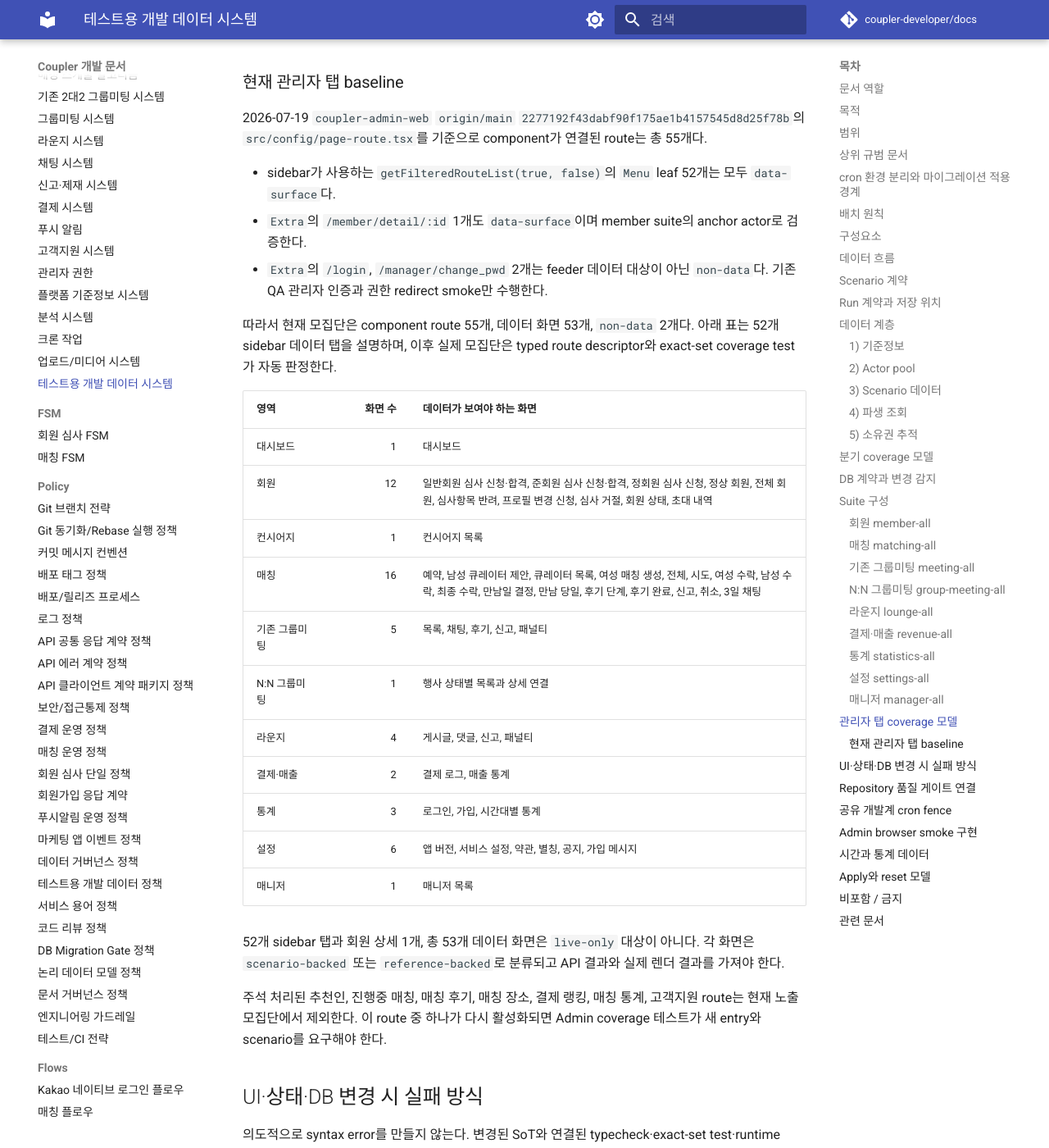
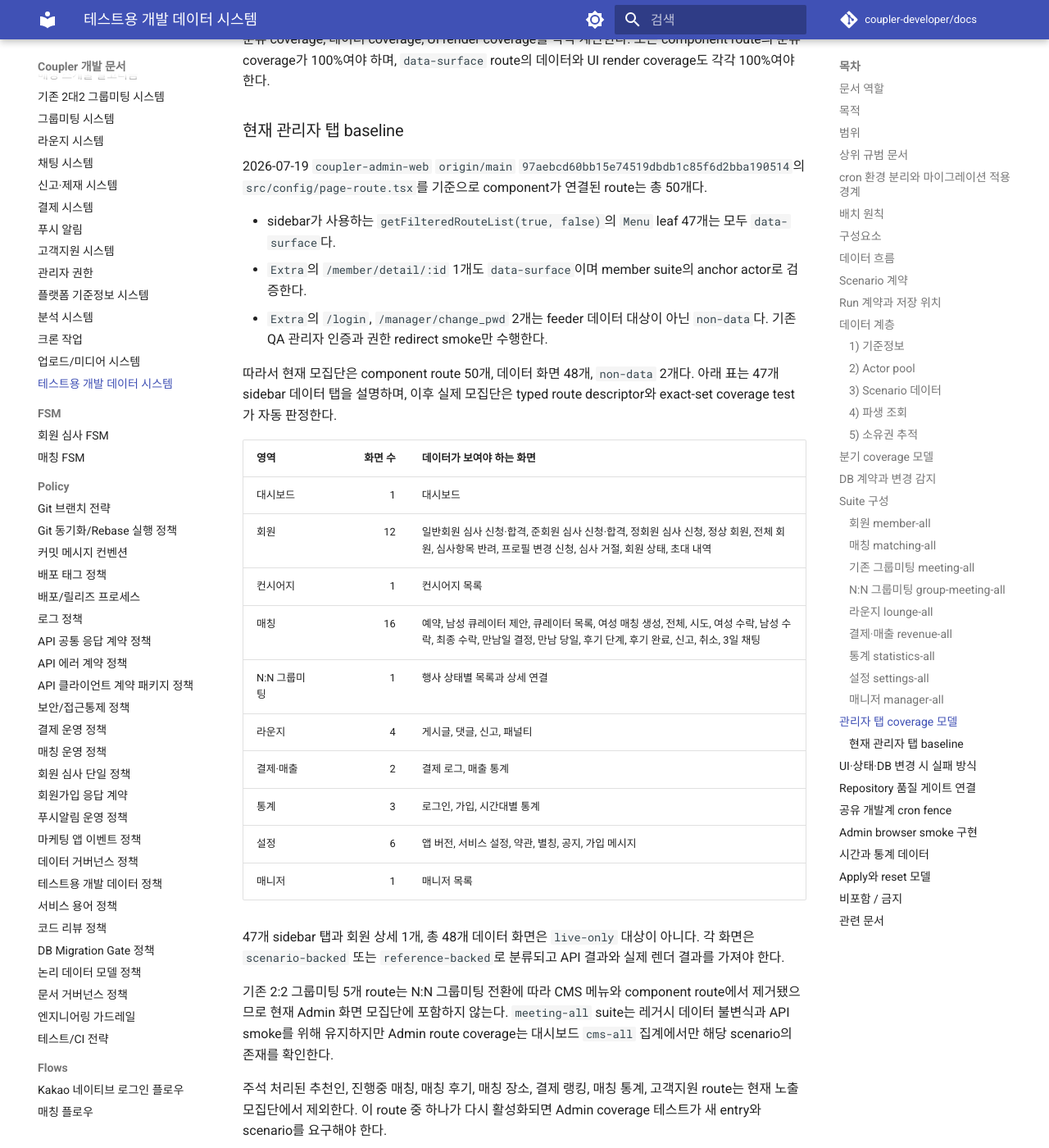
Before and after one commit to coupler-developer/docs, an MkDocs documentation site: the page built from content/architecture/development-test-data-system.md, in a window 1280 px wide and 1400 px high, scrolled down 13712 px. Shown: the whole window at 82% size. Built offline with MkDocs 1.6.1 and Material for MkDocs 9.7.7, drawn with Linux system fonts in a browser that asks for light colours; comment, search, counter and statistics services are not loaded; some of the changed text lies outside the part shown.

Commit message:
docs: 그룹미팅 개발데이터 기준 동기화
Reason:
- 기존 2:2 CMS 메뉴 제거와 프로필 열람 승인 조건이 문서 기준에 반영되지 않았습니다.

Changes:
- Admin baseline을 50 component route, 48 data route, 47 sidebar로 갱신했습니다.
- catalog v6과 동일 행사 승인 참여자 프로필 열람 불변식을 문서화했습니다.
- 공유 개발계 reset·재적용을 기술부채의 다음 단계로 명시했습니다.

How:
- Admin main 97aebcd의 route contract와 Mobile 조회 정책을 기준으로 architecture, flow, policy, 기술부채를 동기화했습니다.

Tests:
- yarn validate:docs 통과

```diff
--- a/content/architecture/development-test-data-system.md
+++ b/content/architecture/development-test-data-system.md
@@ -324,6 +324,7 @@ TypeScript 문법이나 model import만으로 실제 DB 변경을 증명하지
 - 신청, 승인, 승인 취소, 채팅방 탈퇴와 참여 가능한 모든 행사의 기준 여성 참여자 `dummy-female`
 - 행사 확정·종료·취소와 참여자 입장·승인 취소·탈퇴 시스템 메시지
 - 일반·관리자 삭제 채팅, 읽음 위치, 프로필 열람 공개·비공개, 후기 성공·실패, 신고 대기·처리·기각
+- 프로필 열람자와 대상이 같은 행사의 서로 다른 승인 참여자이며 실제 Mobile 조회 정책을 통과하는지 검증
 - 상세 이미지의 `pending`, `processing`, `ready`, `failed`, `discarded` 상태와 event 연결·미연결 reset 소유권
 - 기존 QA host의 관리자 소유권, namespace idempotency key와 registry row ref가 모두 일치하는지 검증
 
@@ -399,13 +400,13 @@ coverage entry는 다음 축을 가진다.
 
 ### 현재 관리자 탭 baseline
 
-2026-07-19 `coupler-admin-web` `origin/main` `2277192f43dabf90f175ae1b4157545d8d25f78b`의 `src/config/page-route.tsx`를 기준으로 component가 연결된 route는 총 55개다.
+2026-07-19 `coupler-admin-web` `origin/main` `97aebcd60bb15e74519dbdb1c85f6d2bba190514`의 `src/config/page-route.tsx`를 기준으로 component가 연결된 route는 총 50개다.
 
-- sidebar가 사용하는 `getFilteredRouteList(true, false)`의 `Menu` leaf 52개는 모두 `data-surface`다.
+- sidebar가 사용하는 `getFilteredRouteList(true, false)`의 `Menu` leaf 47개는 모두 `data-surface`다.
 - `Extra`의 `/member/detail/:id` 1개도 `data-surface`이며 member suite의 anchor actor로 검증한다.
 - `Extra`의 `/login`, `/manager/change_pwd` 2개는 feeder 데이터 대상이 아닌 `non-data`다. 기존 QA 관리자 인증과 권한 redirect smoke만 수행한다.
 
-따라서 현재 모집단은 component route 55개, 데이터 화면 53개, `non-data` 2개다. 아래 표는 52개 sidebar 데이터 탭을 설명하며, 이후 실제 모집단은 typed route descriptor와 exact-set coverage test가 자동 판정한다.
+따라서 현재 모집단은 component route 50개, 데이터 화면 48개, `non-data` 2개다. 아래 표는 47개 sidebar 데이터 탭을 설명하며, 이후 실제 모집단은 typed route descriptor와 exact-set coverage test가 자동 판정한다.
 
 | 영역 | 화면 수 | 데이터가 보여야 하는 화면 |
 | --- | ---: | --- |
@@ -413,7 +414,6 @@ coverage entry는 다음 축을 가진다.
 | 회원 | 12 | 일반회원 심사 신청·합격, 준회원 심사 신청·합격, 정회원 심사 신청, 정상 회원, 전체 회원, 심사항목 반려, 프로필 변경 신청, 심사 거절, 회원 상태, 초대 내역 |
 | 컨시어지 | 1 | 컨시어지 목록 |
 | 매칭 | 16 | 예약, 남성 큐레이터 제안, 큐레이터 목록, 여성 매칭 생성, 전체, 시도, 여성 수락, 남성 수락, 최종 수락, 만남일 결정, 만남 당일, 후기 단계, 후기 완료, 신고, 취소, 3일 채팅 |
-| 기존 그룹미팅 | 5 | 목록, 채팅, 후기, 신고, 패널티 |
 | N:N 그룹미팅 | 1 | 행사 상태별 목록과 상세 연결 |
 | 라운지 | 4 | 게시글, 댓글, 신고, 패널티 |
 | 결제·매출 | 2 | 결제 로그, 매출 통계 |
@@ -421,7 +421,9 @@ coverage entry는 다음 축을 가진다.
 | 설정 | 6 | 앱 버전, 서비스 설정, 약관, 별칭, 공지, 가입 메시지 |
 | 매니저 | 1 | 매니저 목록 |
 
-52개 sidebar 탭과 회원 상세 1개, 총 53개 데이터 화면은 `live-only` 대상이 아니다. 각 화면은 `scenario-backed` 또는 `reference-backed`로 분류되고 API 결과와 실제 렌더 결과를 가져야 한다.
+47개 sidebar 탭과 회원 상세 1개, 총 48개 데이터 화면은 `live-only` 대상이 아니다. 각 화면은 `scenario-backed` 또는 `reference-backed`로 분류되고 API 결과와 실제 렌더 결과를 가져야 한다.
+
+기존 2:2 그룹미팅 5개 route는 N:N 그룹미팅 전환에 따라 CMS 메뉴와 component route에서 제거됐으므로 현재 Admin 화면 모집단에 포함하지 않는다. `meeting-all` suite는 레거시 데이터 불변식과 API smoke를 위해 유지하지만 Admin route coverage는 대시보드 `cms-all` 집계에서만 해당 scenario의 존재를 확인한다.
 
 주석 처리된 추천인, 진행중 매칭, 매칭 후기, 매칭 장소, 결제 랭킹, 매칭 통계, 고객지원 route는 현재 노출 모집단에서 제외한다. 이 route 중 하나가 다시 활성화되면 Admin coverage 테스트가 새 entry와 scenario를 요구해야 한다.
 
```
Also changed, not shown: content/flows/cross-project/development-test-data-flow.md (+5 -5 lines), content/policy/development-test-data-policy.md (+2 -1 lines), content/technical-debt/technical-debt.md (+2 -2 lines).
